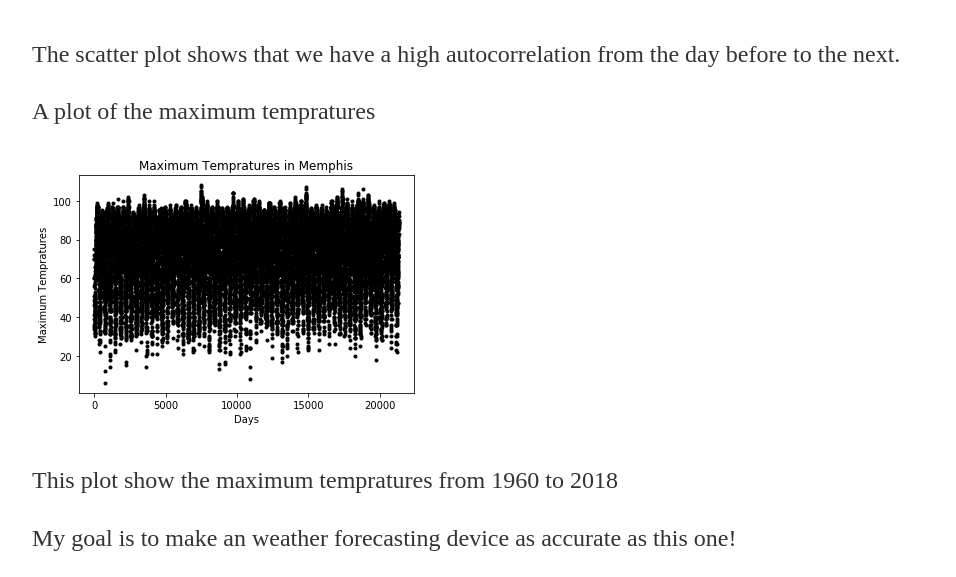
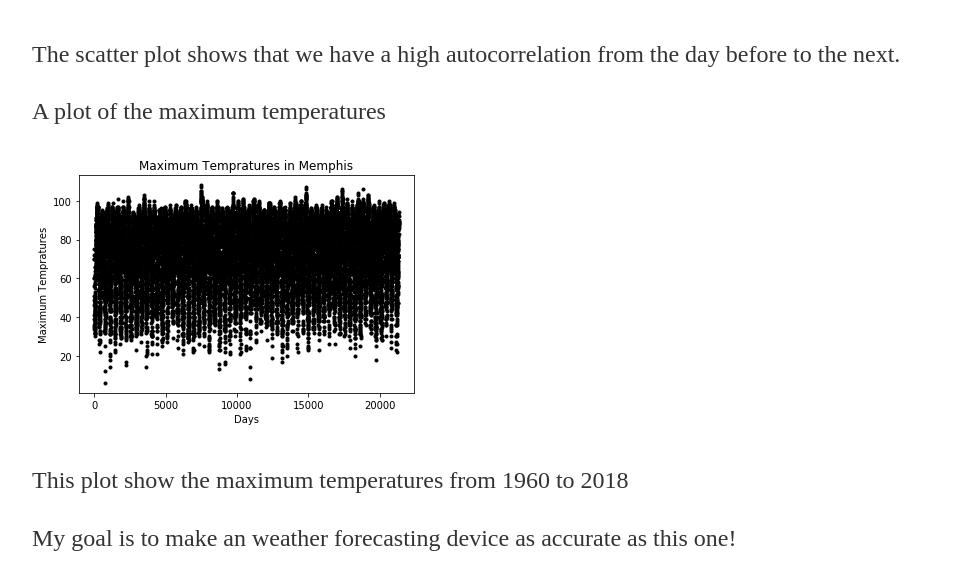
Before and after one commit to RaviW1/ravi_wije_old_site, a Jekyll site: the page built from _posts/2018-06-28-weather-prediction.md, in a window 1280 px wide. Shown: the part 980-1557 px from the top of the page, without its empty margins (160-1116 px from the left). Built offline with Jekyll 4.4.1, drawn with Linux system fonts in a browser that asks for light colours.

Commit message:
Update 2018-06-28-weather-prediction.md

```diff
--- a/_posts/2018-06-28-weather-prediction.md
+++ b/_posts/2018-06-28-weather-prediction.md
@@ -19,11 +19,11 @@
 The scatter plot shows that we have a high autocorrelation from the day before to the next.
 
 
-A plot of the maximum tempratures
+A plot of the maximum temperatures
 
 ![config.yml]({{ site.baseurl }}/images/max_temps2.png)
 
-This plot show the maximum tempratures from 1960 to 2018
+This plot show the maximum temperatures from 1960 to 2018
 
 My goal is to make an weather forecasting device as accurate as this one!
 
```
